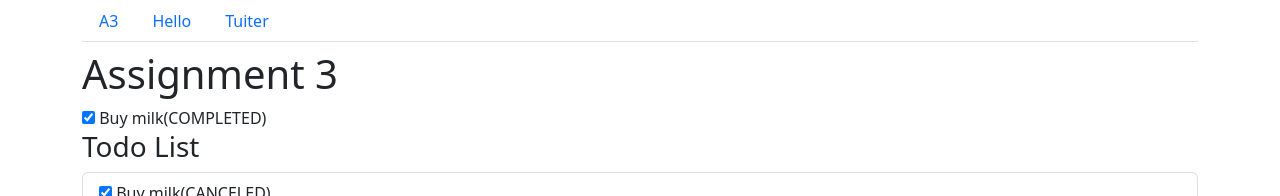
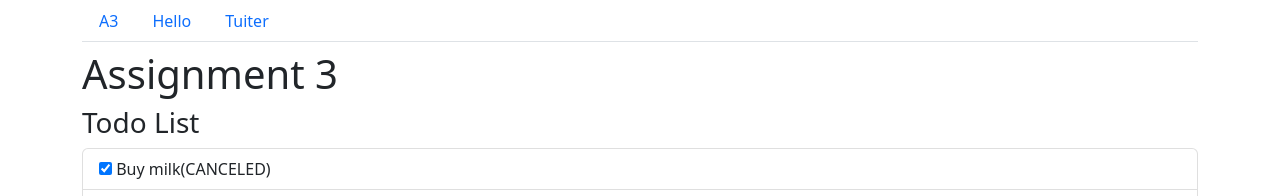
Before and after one commit to rahulschandak/Twitter-Clone-React, a React (Create React App) app: page /labs in a window 1280 px wide. Shown: the top 196 px of the page. Built offline with nearby package versions, Linux system fonts and the light colour scheme.

Commit message:
Javascript and React.js Assignment 3 update

```diff
--- a/src/labs/a3/index.js
+++ b/src/labs/a3/index.js
@@ -8,7 +8,7 @@ function Assignment3() {
  return (
    <div>
      <h1>Assignment 3</h1>
-     <TodoItem />
+     {/* <TodoItem /> */}
      <TodoList />
      <ConditionalOutput />
      <Styles/>
```
